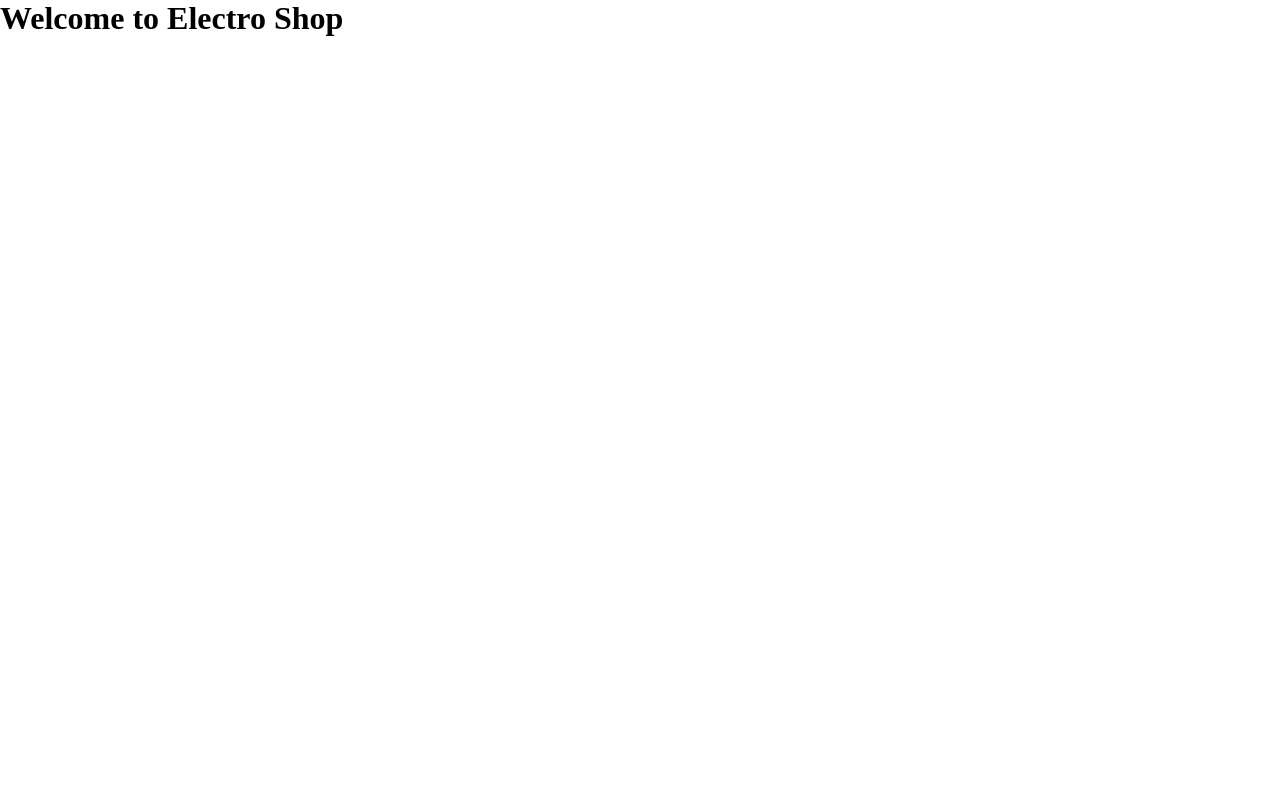
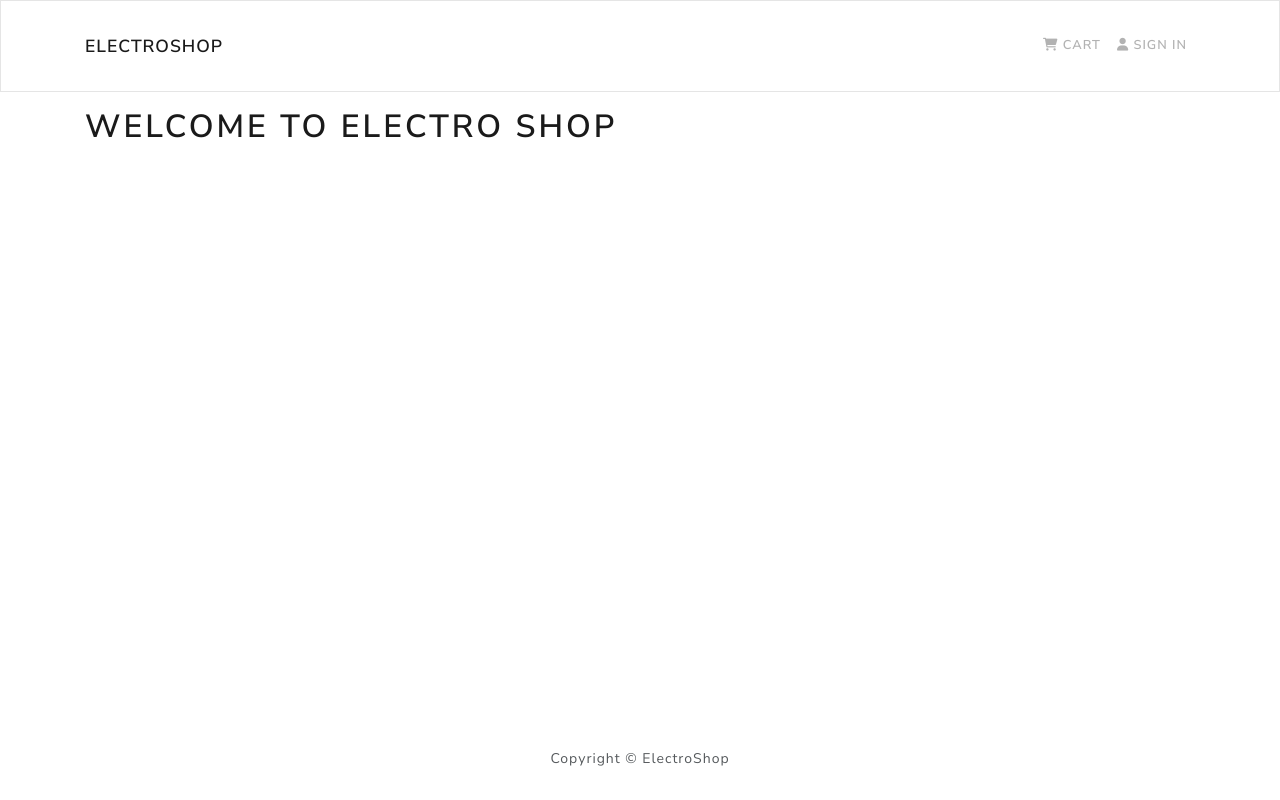
Before and after one commit to tapia1013/electroshop, a React (Create React App) app in the folder frontend/: page / in a window 1280 px wide. Built offline with nearby package versions, Linux system fonts and the light colour scheme.

Commit message:
react bootstrap cdn and npm, fontawesome cdn and styled home nav and footer

```diff
--- a/frontend/package.json
+++ b/frontend/package.json
@@ -7,6 +7,7 @@
     "@testing-library/react": "^12.1.4",
     "@testing-library/user-event": "^13.5.0",
     "react": "^18.0.0",
+    "react-bootstrap": "^2.2.3",
     "react-dom": "^18.0.0",
     "react-scripts": "5.0.0",
     "web-vitals": "^2.1.4"
--- a/frontend/public/index.html
+++ b/frontend/public/index.html
@@ -9,6 +9,9 @@
   <meta name="description" content="Find the best products for the cheapest prices." />
   <link rel="apple-touch-icon" href="%PUBLIC_URL%/logo192.png" />
   <link rel="manifest" href="%PUBLIC_URL%/manifest.json" />
+  <link rel="stylesheet" href="https://cdnjs.cloudflare.com/ajax/libs/font-awesome/6.1.1/css/all.min.css"
+    integrity="sha512-KfkfwYDsLkIlwQp6LFnl8zNdLGxu9YAA1QvwINks4PhcElQSvqcyVLLD9aMhXd13uQjoXtEKNosOWaZqXgel0g=="
+    crossorigin="anonymous" referrerpolicy="no-referrer" />
   <title>ElectroShop</title>
 </head>
 
--- a/frontend/src/App.js
+++ b/frontend/src/App.js
@@ -1,8 +1,17 @@
+import { Container } from 'react-bootstrap';
+import Header from "./components/Header";
+import Footer from "./components/Footer";
 
 const App = () => {
   return (
     <>
-      <h1>Welcome to Electro Shop</h1>
+      <Header />
+      <main className='py-3'>
+        <Container>
+          <h1>Welcome to Electro Shop</h1>
+        </Container>
+      </main>
+      <Footer />
     </>
   );
 }
--- /dev/null
+++ b/frontend/src/components/Footer.js
@@ -0,0 +1,18 @@
+import React from 'react'
+import { Container, Row, Col } from 'react-bootstrap'
+
+const Footer = () => {
+  return (
+    <footer>
+      <Container>
+        <Row>
+          <Col className='text-center py-3'>
+            Copyright &copy; ElectroShop
+          </Col>
+        </Row>
+      </Container>
+    </footer>
+  )
+}
+
+export default Footer
--- /dev/null
+++ b/frontend/src/components/Header.js
@@ -0,0 +1,23 @@
+import React from 'react'
+import { Navbar, Nav, Container } from 'react-bootstrap';
+
+const Header = () => {
+  return (
+    <header>
+      <Navbar bg='light' variant='light' expand='lg' collapseOnSelect>
+        <Container>
+          <Navbar.Brand href='/'>ElectroShop</Navbar.Brand>
+          <Navbar.Toggle aria-controls='basic-navbar-nav' />
+          <Navbar.Collapse id='basic-navbar-nav'>
+            <Nav className='ml-auto'>
+              <Nav.Link style={{ fontSize: '0.8rem', fontWeight: '700' }} href='/cart'><i className='fas fa-shopping-cart'></i> Cart</Nav.Link>
+              <Nav.Link style={{ fontSize: '0.8rem', fontWeight: '700' }} href='/login'><i className='fas fa-user'></i> Sign In</Nav.Link>
+            </Nav>
+          </Navbar.Collapse>
+        </Container>
+      </Navbar>
+    </header>
+  )
+}
+
+export default Header
--- a/frontend/src/index.css
+++ b/frontend/src/index.css
@@ -3,3 +3,7 @@
   margin: 0;
   box-sizing: border-box;
 }
+
+main {
+  min-height: 80vh;
+}
--- a/frontend/src/index.js
+++ b/frontend/src/index.js
@@ -1,5 +1,6 @@
 import React from 'react';
 import ReactDOM from 'react-dom';
+import './bootstrap.min.css';
 import './index.css';
 import App from './App';
 import reportWebVitals from './reportWebVitals';
```
Also changed, not shown: 1 other file (tests, documents, lock files or other folders).
